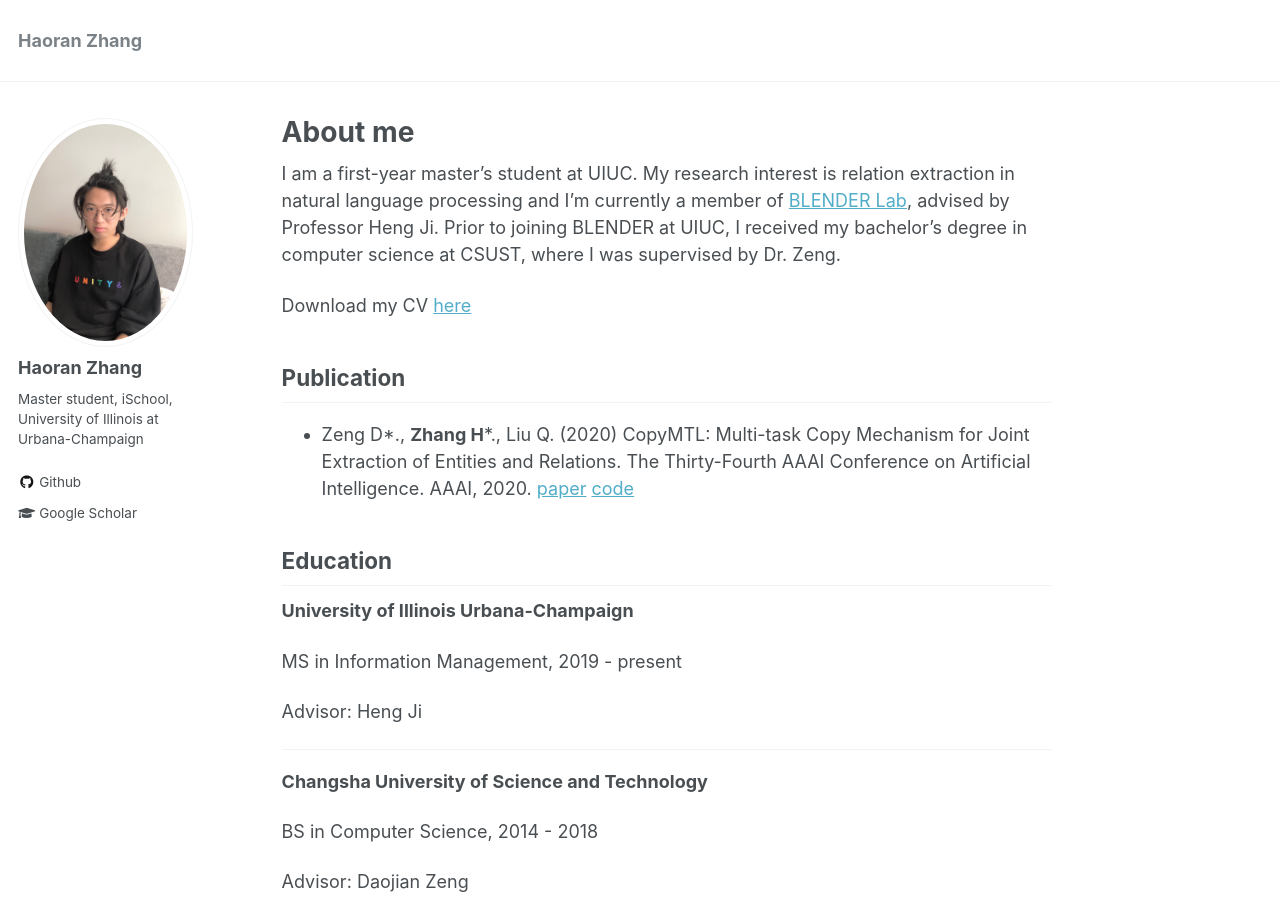
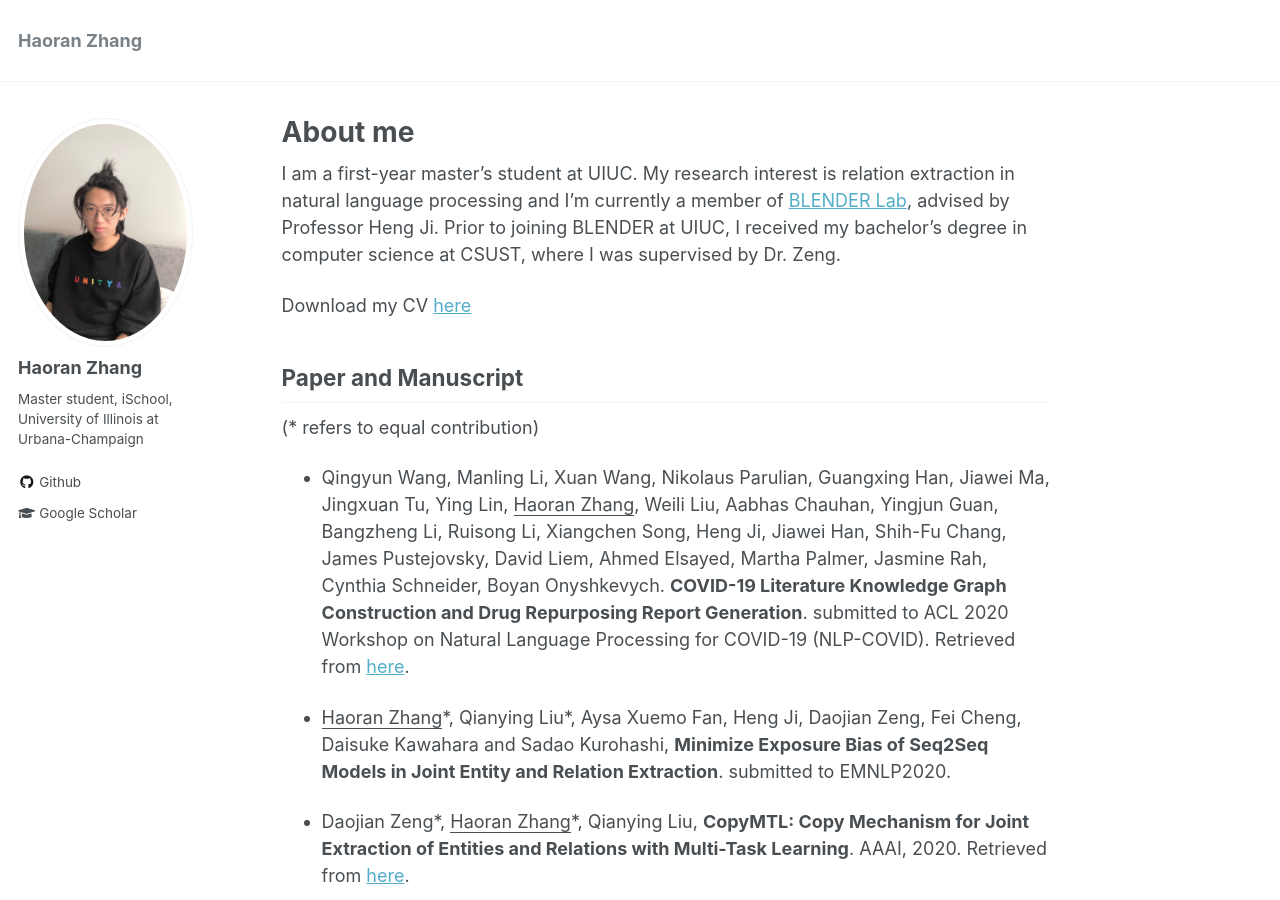
Before and after one commit to WindChimeRan/WindChimeRan.github.io, a Jekyll site: the page built from _pages/about.md, in a window 1280 px wide and 900 px high. Built offline with Jekyll 4.4.1, drawn with Linux system fonts in a browser that asks for light colours.

Commit message:
update paper

```diff
--- a/_pages/about.md
+++ b/_pages/about.md
@@ -13,9 +13,19 @@ I am a first-year master's student at UIUC. My research interest is relation ext
 Download my CV [here](https://windchimeran.github.io/files/haoran_resume.pdf)
 
 
-## Publication
+## Paper and Manuscript
 
-- Zeng D\*., **Zhang H**\*., Liu Q. (2020) CopyMTL: Multi-task Copy Mechanism for Joint Extraction of Entities and Relations. The Thirty-Fourth AAAI Conference on Artificial Intelligence. AAAI, 2020. [paper](https://arxiv.org/pdf/1911.10438.pdf) [code](https://github.com/WindChimeRan/CopyMTL)
+(\* refers to equal contribution)
+
+
+<!-- - Zeng D\*., **Zhang H**\*., Liu Q. (2020) CopyMTL: Multi-task Copy Mechanism for Joint Extraction of Entities and Relations. The Thirty-Fourth AAAI Conference on Artificial Intelligence. AAAI, 2020. [paper](https://arxiv.org/pdf/1911.10438.pdf) [code](https://github.com/WindChimeRan/CopyMTL) -->
+
+- Qingyun Wang, Manling Li, Xuan Wang, Nikolaus Parulian, Guangxing Han, Jiawei Ma, Jingxuan Tu, Ying Lin, <u>Haoran Zhang</u>, Weili Liu, Aabhas Chauhan, Yingjun Guan, Bangzheng Li, Ruisong Li, Xiangchen Song, Heng Ji, Jiawei Han, Shih-Fu Chang, James Pustejovsky, David Liem, Ahmed Elsayed, Martha Palmer, Jasmine Rah, Cynthia Schneider, Boyan Onyshkevych. **COVID-19 Literature Knowledge Graph Construction and Drug Repurposing Report Generation**. submitted to ACL 2020 Workshop on Natural Language Processing for COVID-19 (NLP-COVID). Retrieved from [here](https://arxiv.org/pdf/2007.00576.pdf).
+
+- <u>Haoran Zhang</u>\*, Qianying Liu\*, Aysa Xuemo Fan, Heng Ji, Daojian Zeng, Fei Cheng, Daisuke Kawahara and Sadao Kurohashi, **Minimize Exposure Bias of Seq2Seq Models in Joint Entity and Relation Extraction**. submitted to EMNLP2020.
+
+- Daojian Zeng\*, <u>Haoran Zhang</u>\*, Qianying Liu, **CopyMTL: Copy Mechanism for Joint Extraction of Entities and Relations
+with Multi-Task Learning**. AAAI, 2020. Retrieved from [here](https://arxiv.org/pdf/1911.10438.pdf).
 
 ## Education
 
```
